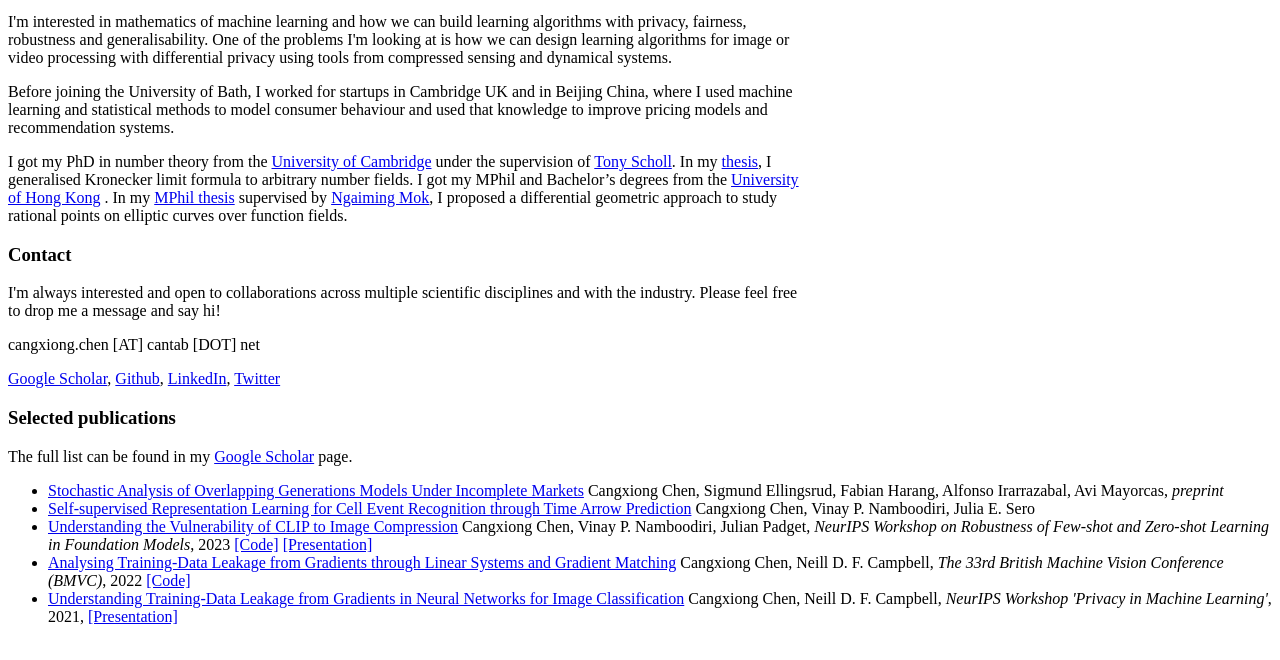
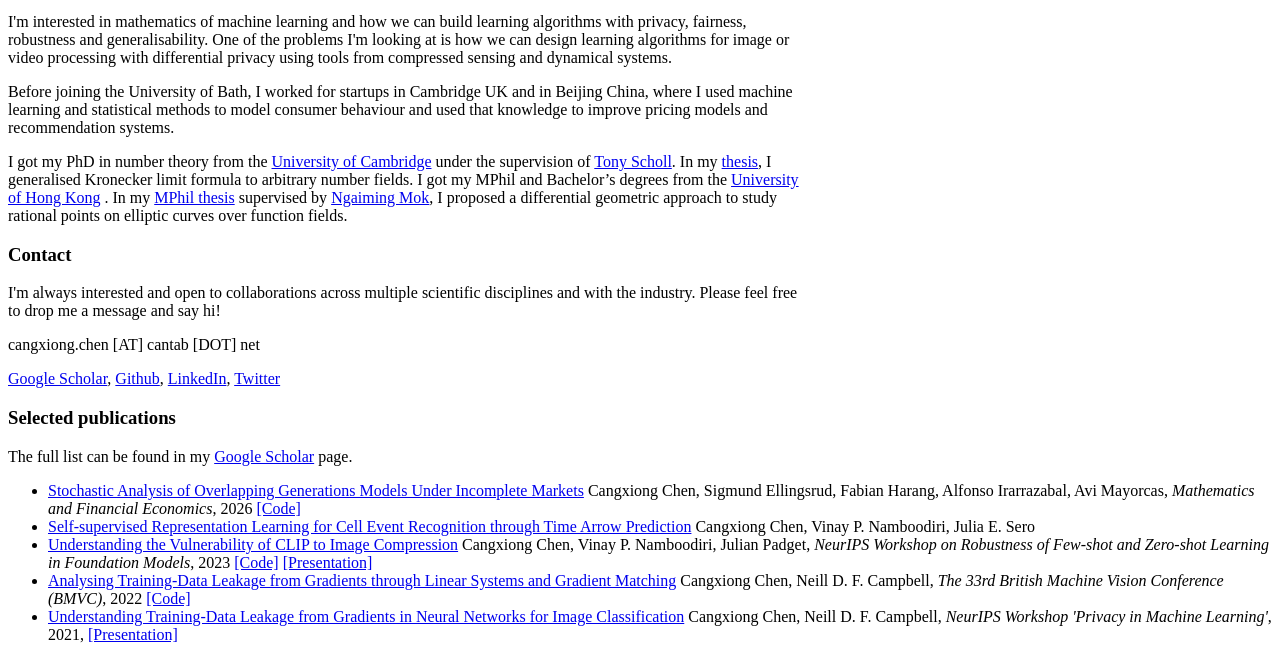
Before and after one commit to CangxiongChen/CangxiongChen.github.io, a plain HTML site: page index.html in a window 1280 px wide. Shown: the part 307-967 px from the top of the page. Drawn offline with Linux system fonts and the light colour scheme.

Commit message:
Update footer publication link and details
Updated the reference link and publication details for a paper in the footer.

```diff
--- a/index.html
+++ b/index.html
@@ -66,9 +66,9 @@
 
   <footer>
   <ul>
-    <li><a href="https://arxiv.org/abs/2509.05170">Stochastic Analysis of Overlapping Generations Models Under Incomplete Markets</a>
+    <li><a href="https://link.springer.com/article/10.1007/s11579-026-00418-5">Stochastic Analysis of Overlapping Generations Models Under Incomplete Markets</a>
     Cangxiong Chen, Sigmund Ellingsrud, Fabian Harang, Alfonso Irarrazabal, Avi Mayorcas,
-      <i>preprint</i>
+      <i>Mathematics and Financial Economics</i>, 2026 <a href="https://github.com/CangxiongChen/FBSDE_life_cycle_model/releases/tag/v1.0.0">[Code]</a>
     </li>
     <li><a href="https://arxiv.org/abs/2411.03924">Self-supervised Representation Learning for Cell Event Recognition through Time Arrow Prediction</a>
     Cangxiong Chen, Vinay P. Namboodiri, Julia E. Sero
```
